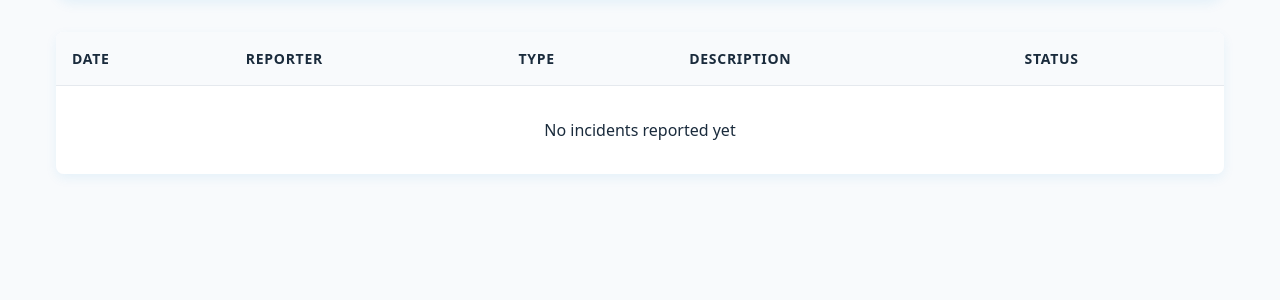
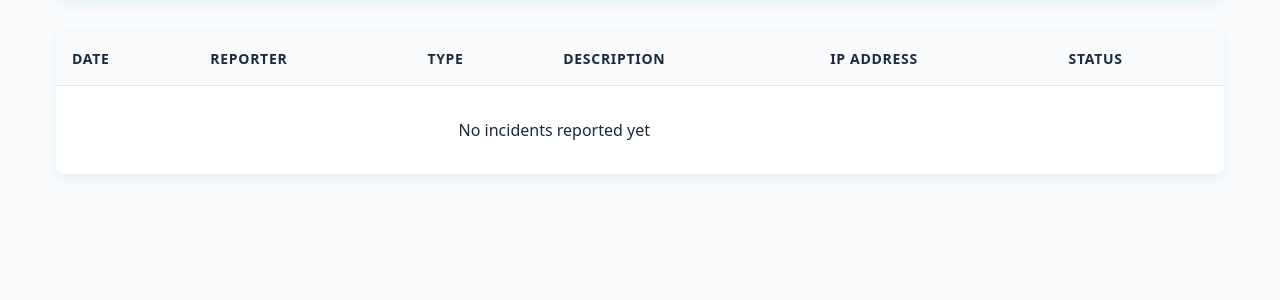
Before and after one commit to Jurgens92/IncidentReport, a Flask app: page /dashboard in a window 1280 px wide. Shown: the part 166-466 px from the top of the page. Run offline with Flask 3, Linux system fonts and the light colour scheme; the visitor is signed in with stand-in values (Sample User, id 1); data that the repository does not hold is empty.

Commit message:
#Feature added IP loggin in report

```diff
--- a/app/email_utils.py
+++ b/app/email_utils.py
@@ -33,6 +33,7 @@
 Date/Time: {incident.timestamp.strftime('%Y-%m-%d %H:%M')}
 Type: {incident.incident_type.name}
 Reported By: {incident.reporter.name}
+Reported From IP: {incident.ip_address or 'Unknown'}
 
 Description:
 {incident.description}
--- a/app/models.py
+++ b/app/models.py
@@ -54,6 +54,8 @@
     incident_type = db.relationship('IncidentType', back_populates='incidents')
     reporter = db.relationship('Personnel', back_populates='incidents')
 
+    ip_address = db.Column(db.String(45))
+
 class EmailSettings(db.Model):
     id = db.Column(db.Integer, primary_key=True)
     smtp_server = db.Column(db.String(128))
--- a/app/routes.py
+++ b/app/routes.py
@@ -73,13 +73,24 @@
         incident_type = IncidentType.query.get(request.form['type_id'])
         reporter = Personnel.query.get(request.form['personnel_id'])
 
+        # Get IP address - reusing the same logic as in the login route
+        ip_address = None
+        if request.headers.getlist("X-Forwarded-For"):
+            forwarded_ips = request.headers.getlist("X-Forwarded-For")[0].split(',')
+            ip_address = forwarded_ips[0].strip()
+        elif request.headers.get("X-Real-IP"):
+            ip_address = request.headers.get("X-Real-IP")
+        if not ip_address:
+            ip_address = request.remote_addr
+
         incident = Incident(
             type_id=request.form['type_id'],
             type_name=incident_type.name,  # Store the type name
             reporter_name=reporter.name,    # Store the reporter name
             description=request.form['description'],
             user_id=current_user.id,
-            personnel_id=request.form['personnel_id']
+            personnel_id=request.form['personnel_id'],
+            ip_address=ip_address  # Store the IP address
         )
         db.session.add(incident)
         db.session.commit()
--- a/app/templates/dashboard.html
+++ b/app/templates/dashboard.html
@@ -32,6 +32,7 @@
                         <th>Reporter</th>
                         <th>Type</th>
                         <th>Description</th>
+                        <th>IP Address</th>
                         <th>Status</th>
                     </tr>
                 </thead>
@@ -42,6 +43,7 @@
                         <td>{{ incident.reporter_name }}</td>
                         <td>{{ incident.type_name }}</td>
                         <td>{{ incident.description }}</td>
+                        <td>{{ incident.ip_address or 'Unknown' }}</td>
                         <td>
                             {% if incident.resolution %}
                             <a href="{{ url_for('view_resolution', incident_id=incident.id) }}" class="button success">Resolved</a>
--- a/update_db.py
+++ b/update_db.py
@@ -7,6 +7,7 @@
     db.session.execute(text('ALTER TABLE incident ADD COLUMN resolved_by VARCHAR(64)'))
     db.session.execute(text('ALTER TABLE incident ADD COLUMN resolved_timestamp DATETIME'))
     db.session.execute(text('ALTER TABLE incident ADD COLUMN resolved_by_user_id INTEGER REFERENCES user(id)'))
+    db.session.execute(text('ALTER TABLE incident ADD COLUMN ip_address VARCHAR(45)'))
     db.session.commit()
 
     print("Database updated successfully!")
```
